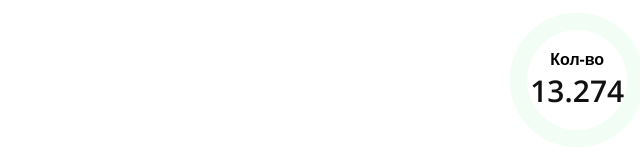
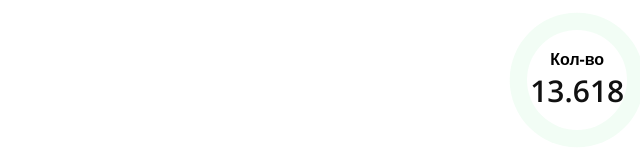
Before and after one commit to genady-solomykin/greatstars, a plain HTML site: page index.html in a window 1280 px wide. Shown: the part 646-800 px from the top of the page, 640-1280 px from the left. Drawn offline with nearby package versions, Linux system fonts and the light colour scheme; a web font is replaced by a local one.

Commit message:
Update index.html

```diff
--- a/index.html
+++ b/index.html
@@ -29,7 +29,7 @@
 	<div class="counter">
 		<div class="counter-wrapper">
 			<strong>Кол-во</strong>
-			<span>13.274</span>
+			<span>13.618</span>
 		</div>
 	</div>
 
```
